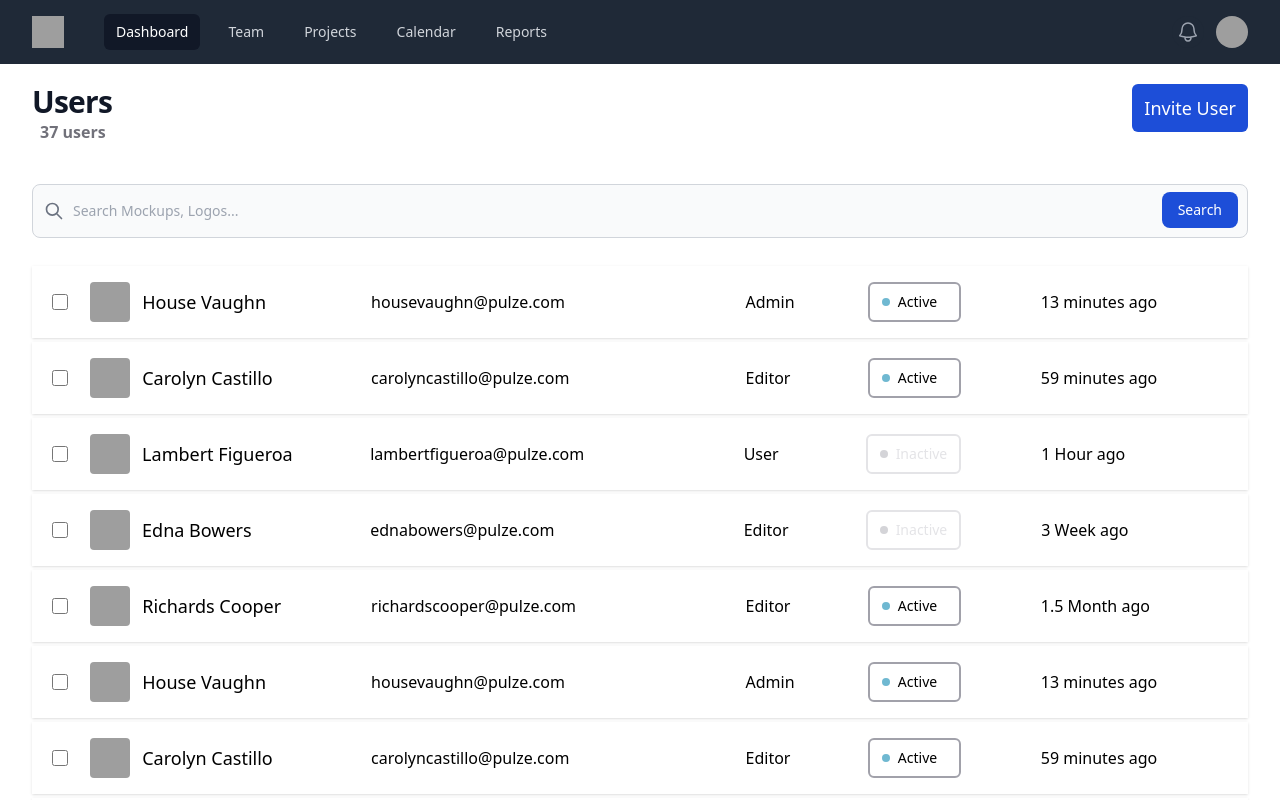
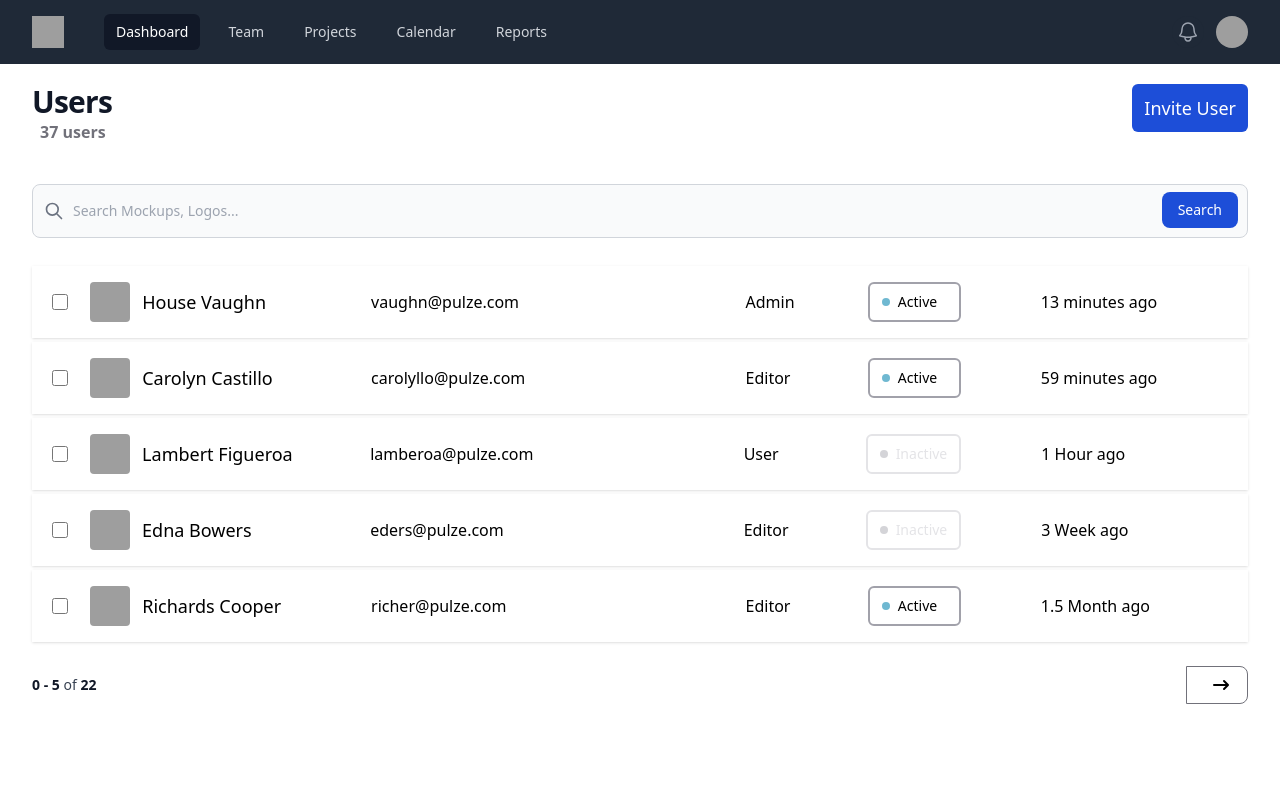
Before and after one commit to Shihab2022/user_dashboard, a React (Create React App) app: page / in a window 1280 px wide. Shown: the top 800 px of the page. Built offline with nearby package versions, Linux system fonts and the light colour scheme; grey boxes are pictures that could not be loaded.

Commit message:
Complete pagination work

```diff
--- a/public/fake.json
+++ b/public/fake.json
@@ -4,7 +4,7 @@
       "isActive": true,
       "picture": "https://randomuser.me/api/portraits/men/13.jpg",
       "name": "House Vaughn",
-      "email": "housevaughn@pulze.com",
+      "email": "vaughn@pulze.com",
       "role": "Admin",
       "time": "13 minutes ago"
     },
@@ -13,7 +13,7 @@
       "isActive": true,
       "picture": "https://randomuser.me/api/portraits/men/22.jpg",
       "name": "Carolyn Castillo",
-      "email": "carolyncastillo@pulze.com",
+      "email": "carolyllo@pulze.com",
       "role": "Editor",
       "time": "59 minutes ago"
     },
@@ -22,7 +22,7 @@
       "isActive": false,
       "picture": "https://randomuser.me/api/portraits/men/1.jpg",
       "name": "Lambert Figueroa",
-      "email": "lambertfigueroa@pulze.com",
+      "email": "lamberoa@pulze.com",
       "role": "User",
       "time": "1 Hour ago"
     },
@@ -31,7 +31,7 @@
       "isActive": false,
       "picture": "https://randomuser.me/api/portraits/men/53.jpg",
       "name": "Edna Bowers",
-      "email": "ednabowers@pulze.com",
+      "email": "eders@pulze.com",
       "role": "Editor",
       "time": "3 Week ago"
     },
@@ -40,7 +40,7 @@
       "isActive": true,
       "picture": "https://randomuser.me/api/portraits/men/61.jpg",
       "name": "Richards Cooper",
-      "email": "richardscooper@pulze.com",
+      "email": "richer@pulze.com",
       "role": "Editor",
       "time": "1.5 Month ago"
     } ,
@@ -49,7 +49,7 @@
         "isActive": true,
         "picture": "https://randomuser.me/api/portraits/men/58.jpg",
         "name": "House Vaughn",
-        "email": "housevaughn@pulze.com",
+        "email": "hohn@pulze.com",
         "role": "Admin",
         "time": "13 minutes ago"
       },
@@ -58,7 +58,7 @@
         "isActive": true,
         "picture": "https://randomuser.me/api/portraits/men/12.jpg",
         "name": "Carolyn Castillo",
-        "email": "carolyncastillo@pulze.com",
+        "email": "carolo@pulze.com",
         "role": "Editor",
         "time": "59 minutes ago"
       },
@@ -67,8 +67,8 @@
         "isActive": true,
         "picture": "https://randomuser.me/api/portraits/men/1.jpg",
         "name": "Lambert Figueroa",
-        "email": "lambertfigueroa@pulze.com",
-        "role": "User",
+        "email": "laeroa@pulze.com",
+        "role": "Editor",
         "time": "1 Hour ago"
       },
       {
@@ -76,7 +76,7 @@
         "isActive": true,
         "picture": "https://randomuser.me/api/portraits/women/3.jpg",
         "name": "Edna Bowers",
-        "email": "ednabowers@pulze.com",
+        "email": "ednabs@pulze.com",
         "role": "Editor",
         "time": "3 Week ago"
       },
@@ -85,7 +85,7 @@
         "isActive": false,
         "picture": "https://randomuser.me/api/portraits/men/61.jpg",
         "name": "Richards Cooper",
-        "email": "richardscooper@pulze.com",
+        "email": "richardscooper@hhhi9.com",
         "role": "Editor",
         "time": "1.5 Month ago"
       },
@@ -94,8 +94,8 @@
         "isActive": true,
         "picture": "https://randomuser.me/api/portraits/men/13.jpg",
         "name": "House Vaughn",
-        "email": "housevaughn@pulze.com",
-        "role": "Admin",
+        "email": "hoghn@pulze.com",
+        "role": "Editor",
         "time": "13 minutes ago"
       },
       {
@@ -103,7 +103,7 @@
         "isActive": true,
         "picture": "https://randomuser.me/api/portraits/men/22.jpg",
         "name": "Carolyn Castillo",
-        "email": "carolyncastillo@pulze.com",
+        "email": "carolyncastillo@pu5le.com",
         "role": "Editor",
         "time": "59 minutes ago"
       },
@@ -112,8 +112,8 @@
         "isActive": true,
         "picture": "https://randomuser.me/api/portraits/men/1.jpg",
         "name": "Lambert Figueroa",
-        "email": "lambertfigueroa@pulze.com",
-        "role": "User",
+        "email": "lamberoa@pulze.com",
+        "role": "Editor",
         "time": "1 Hour ago"
       },
       {
@@ -130,7 +130,7 @@
         "isActive": true,
         "picture": "https://randomuser.me/api/portraits/men/61.jpg",
         "name": "Richards Cooper",
-        "email": "richardscooper@pulze.com",
+        "email": "richardsr@pul4ze.com",
         "role": "Editor",
         "time": "1.5 Month ago"
       } ,
@@ -139,7 +139,7 @@
           "isActive": true,
           "picture": "https://randomuser.me/api/portraits/women/2.jpg",
           "name": "House Vaughn",
-          "email": "housevaughn@pulze.com",
+          "email": "evaughn@pu4.com",
           "role": "Admin",
           "time": "13 minutes ago"
         },
@@ -148,7 +148,7 @@
           "isActive": false,
           "picture": "https://randomuser.me/api/portraits/men/12.jpg",
           "name": "Carolyn Castillo",
-          "email": "carolyncastillo@pulze.com",
+          "email": "tillo@pulz44e.com",
           "role": "Editor",
           "time": "59 minutes ago"
         },
@@ -157,7 +157,7 @@
           "isActive": false,
           "picture": "https://randomuser.me/api/portraits/women/72.jpg",
           "name": "Lambert Figueroa",
-          "email": "lambertfigueroa@pulze.com",
+          "email": "lamigueroa@pu41e.com",
           "role": "User",
           "time": "1 Hour ago"
         },
@@ -166,7 +166,7 @@
           "isActive": true,
           "picture": "https://randomuser.me/api/portraits/women/3.jpg",
           "name": "Edna Bowers",
-          "email": "ednabowers@pulze.com",
+          "email": "ednab1s@pul4ze.com",
           "role": "Editor",
           "time": "3 Week ago"
         },
@@ -175,7 +175,25 @@
           "isActive": true,
           "picture": "https://randomuser.me/api/portraits/women/75.jpg",
           "name": "Richards Cooper",
-          "email": "richardscooper@pulze.com",
+          "email": "richa1oper@pulze41.com",
+          "role": "Editor",
+          "time": "1.5 Month ago"
+        },
+        {
+          "_id": "635dd0618156e9906e19e89f",
+          "isActive": true,
+          "picture": "https://randomuser.me/api/portraits/women/3.jpg",
+          "name": "Edna Bowers",
+          "email": "ednabs@pulze.com",
+          "role": "Editor",
+          "time": "3 Week ago"
+        },
+        {
+          "_id": "635dd06140d815424c8f6407",
+          "isActive": false,
+          "picture": "https://randomuser.me/api/portraits/men/61.jpg",
+          "name": "Richards Cooper",
+          "email": "richardscooper@hhhi9.com",
           "role": "Editor",
           "time": "1.5 Month ago"
         }
--- a/src/Pages/Main.js
+++ b/src/Pages/Main.js
@@ -2,14 +2,24 @@ import React, { useEffect, useState } from "react";
 
 const Main = () => {
   const [userData, setUserData] = useState([]);
+  const [start, setStart] = useState(0);
+  const [show, setShow] = useState(5);
   useEffect(() => {
     fetch("fake.json")
       .then((response) => response.json())
       .then((data) => setUserData(data));
   }, []);
+  const handleNext=()=>{
+    setShow(show+5)
+    setStart(start+5)
+  }
+  const handlePre=()=>{
+    setShow(show-5)
+    setStart(start-5)
+  }
   return (
     <div class="mx-auto max-w-7xl py-6 sm:px-6 lg:px-8">
-      {userData.map((d) => (
+      {userData.slice(start, show).map((d) => (
         <div className="flex flex-row hover:bg-sky-200 duration-500  shadow py-4 px-5 my-1 items-center ">
           <div class="flex items-center basis-10">
             <input
@@ -31,13 +41,15 @@ const Main = () => {
           <p className="basis-2/6">{d.email}</p>
           <p className="basis-32">{d.role}</p>
           {/* <p className="basis-1/6">{} true</p> */}
-         {d.isActive? <button
+          {d.isActive ? (
+            <button
               type="button"
               class=" inline-flex w-24 items-center px-3 py-2 text-sm font-medium text-center border-2 border-zinc-400 rounded-md"
             >
               <span class="inline-flex mr-2 justify-center items-center  w-2 h-2  bg-[#6fb8d1]  rounded-full"></span>
               Active
-          </button>:
+            </button>
+          ) : (
             <button
               type="button"
               disabled
@@ -45,10 +57,54 @@ const Main = () => {
             >
               <span class="inline-flex mr-2 justify-center items-center  w-2 h-2 bg-zinc-300   rounded-full"></span>
               Inactive
-          </button>}
+            </button>
+          )}
           <p className="basis-1/6 text ml-20">{d.time}</p>
         </div>
       ))}
+
+      {/* for pagination */}
+      <div class="flex justify-between items-center py-5">
+        <span class="text-sm text-gray-700 dark:text-gray-400">
+
+          <span class="font-semibold text-gray-900 dark:text-white">{start} - </span>
+          <span class="font-semibold text-gray-900 dark:text-white">{show}</span> of{" "}
+          <span class="font-semibold text-gray-900 dark:text-white">{userData.length}</span>{" "}
+        </span>
+        <div class="">
+      { !(show <=5) &&   <button onClick={handlePre } class=" border-[.5px] border-zinc-500  px-4 text-xl py-2   rounded-l-lg">
+            <svg
+              aria-hidden="true"
+              class="mr-2 w-5 h-5"
+              fill="currentColor"
+              viewBox="0 0 20 20"
+              xmlns="http://www.w3.org/2000/svg"
+            >
+              <path
+                fill-rule="evenodd"
+                d="M7.707 14.707a1 1 0 01-1.414 0l-4-4a1 1 0 010-1.414l4-4a1 1 0 011.414 1.414L5.414 9H17a1 1 0 110 2H5.414l2.293 2.293a1 1 0 010 1.414z"
+                clip-rule="evenodd"
+              ></path>
+            </svg>
+
+          </button>}
+        { !(show>=userData.length) &&  <button onClick={handleNext} class=" border-[.5px] border-zinc-500 px-4 text-xl py-2  rounded-r-lg">
+            <svg
+              aria-hidden="true"
+              class="ml-2 w-5 h-5"
+              fill="currentColor"
+              viewBox="0 0 20 20"
+              xmlns="http://www.w3.org/2000/svg"
+            >
+              <path
+                fill-rule="evenodd"
+                d="M12.293 5.293a1 1 0 011.414 0l4 4a1 1 0 010 1.414l-4 4a1 1 0 01-1.414-1.414L14.586 11H3a1 1 0 110-2h11.586l-2.293-2.293a1 1 0 010-1.414z"
+                clip-rule="evenodd"
+              ></path>
+            </svg>
+          </button>}
+        </div>
+      </div>
     </div>
   );
 };
```
Lines whose indentation alone changed are shown as unchanged.
